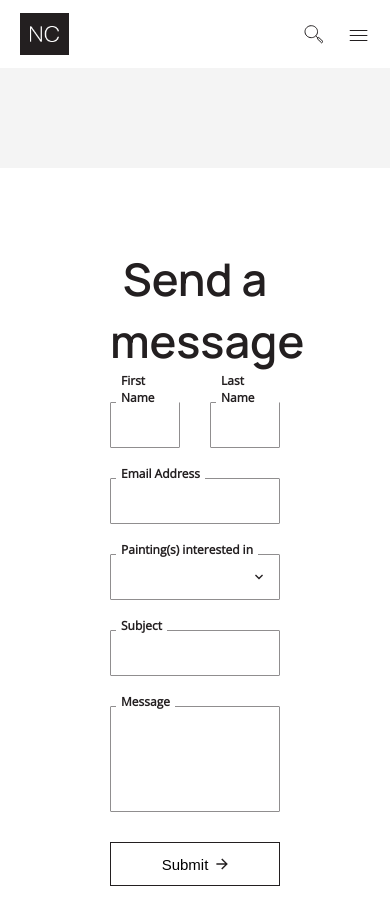
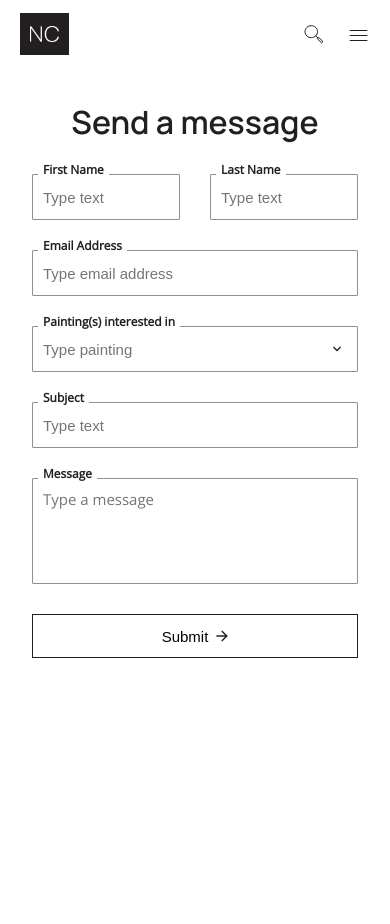
Before and after one commit to orrymevorach/nora-camps, a Next.js app: page /contact in a window 390 px wide. Shown: the top 924 px of the page. After the commit the page ends 844 px from the top, so only its background shows below. Built offline with nearby package versions, Linux system fonts and the light colour scheme.

Commit message:
form now responsive and refactored for readability

```diff
--- a/src/components/contact-form/contact-form.jsx
+++ b/src/components/contact-form/contact-form.jsx
@@ -1,14 +1,13 @@
 import { useState } from 'react';
 import { useForm } from 'react-hook-form';
-import clsx from 'clsx';
 import RightArrow from 'svg/right-arrow/right-arrow';
 import styles from './contact-form.module.scss';
-import DropDownMenu from './drop-down-menu/drop-down-menu';
-import DownArrow from '../shared/svg/down-arrow';
+import EmailInput from './email-input';
+import PaintingsInput from './paintings-input';
+import InputShell from './input-shell';
 
 export default function ContactForm() {
   const [isToggled, setIsToggled] = useState(false);
-
   const {
     register,
     handleSubmit,
@@ -25,124 +24,47 @@ export default function ContactForm() {
       <form className={styles.form} onSubmit={handleSubmit(onSubmit)}>
         <h1 className={styles.title}>Send a message</h1>
 
-        <div
-          className={clsx(
-            styles.formGroup,
-            styles.firstName,
-            errors.firstName ? styles.errorActive : ''
-          )}
-        >
-          <label>First Name</label>
-          <input
-            className={clsx(styles.input)}
-            type='text'
-            {...register('firstName', { required: true })}
+        <InputShell
+          name={'firstName'}
+          label={'First Name'}
+          styles={styles}
+          register={register}
+          errors={errors}
         />
-          {errors.lastName && (
-            <div className={styles.errorText}>First name is required</div>
-          )}
-        </div>
 
-        <div
-          className={clsx(
-            styles.formGroup,
-            styles.lastName,
-            errors.lastName ? styles.errorActive : ''
-          )}
-        >
-          <label>Last Name</label>
-          <input
-            className={styles.input}
-            type='text'
-            {...register('lastName', { required: true })}
+        <InputShell
+          name={'lastName'}
+          label={'Last Name'}
+          styles={styles}
+          register={register}
+          errors={errors}
         />
-          {errors.lastName && (
-            <div className={styles.errorText}>Last name is required</div>
-          )}
-        </div>
 
-        <div
-          className={clsx(
-            styles.formGroup,
-            styles.email,
-            errors.lastName ? styles.errorActive : ''
-          )}
-        >
-          <label>Email Address</label>
-          <input
-            className={styles.input}
-            type='text'
-            {...register('email', {
-              required: true,
-              pattern:
-                /^(([^<>()[\]\\.,;:\s@"]+(\.[^<>()[\]\\.,;:\s@"]+)*)|(".+"))@((\[[0-9]{1,3}\.[0-9]{1,3}\.[0-9]{1,3}\.[0-9]{1,3}\])|(([a-zA-Z\-0-9]+\.)+[a-zA-Z]{2,}))$/,
-            })}
-          />
-          {errors.email && (
-            <div className={styles.errorText}>{`${
-              errors.email.type === 'required'
-                ? 'Email is required'
-                : 'Invalid email address'
-            }`}</div>
-          )}
-        </div>
+        <EmailInput styles={styles} register={register} errors={errors} />
 
-        <div className={styles.painting}>
-          <div className={clsx(styles.formGroup)}>
-            <label>Painting(s) interested in</label>
-            <input className={styles.input} {...register('paintings')} />
-            <button
-              type='button'
-              className={styles.dropDownButton}
-              id='drop-down-arrow'
-              onClick={() => setIsToggled(prev => !prev)}
-            >
-              <DownArrow />
-            </button>
-          </div>
-          {isToggled && (
-            <DropDownMenu
+        <PaintingsInput
+          styles={styles}
           isToggled={isToggled}
           setIsToggled={setIsToggled}
+          register={register}
           setValue={setValue}
         />
-          )}
-        </div>
 
-        <div
-          className={clsx(
-            styles.formGroup,
-            styles.subject,
-            errors.lastName ? styles.errorActive : ''
-          )}
-        >
-          <label>Subject</label>
-          <input
-            className={styles.input}
-            type='text'
-            {...register('subject', { required: true })}
+        <InputShell
+          name={'subject'}
+          label={'Subject'}
+          styles={styles}
+          register={register}
+          errors={errors}
         />
-          {errors.subject && (
-            <div className={styles.errorText}>Subject is required</div>
-          )}
-        </div>
 
-        <div
-          className={clsx(
-            styles.formGroup,
-            styles.message,
-            errors.message ? styles.errorActive : ''
-          )}
-        >
-          <label>Message</label>
-          <textarea
-            className={styles.messageBox}
-            {...register('message', { required: true })}
+        <InputShell
+          name={'message'}
+          label={'Message'}
+          styles={styles}
+          register={register}
+          errors={errors}
         />
-          {errors.message && (
-            <div className={styles.errorText}>A message is required</div>
-          )}
-        </div>
 
         <button className={styles.submitButton} type='submit'>
           <p>Submit</p>
--- a/src/components/contact-form/contact-form.module.scss
+++ b/src/components/contact-form/contact-form.module.scss
@@ -63,12 +63,6 @@
     font-weight: bold;
     font-size: 12px;
   }
-
-  textarea {
-    height: 104px;
-    resize: none;
-    @include mixins.openSans;
-  }
 }
 
 .input,
@@ -82,6 +76,12 @@
 
 .input {
   height: 44px;
+}
+
+.messageBox {
+  height: 104px;
+  resize: none;
+  @include mixins.openSans;
 }
 
 $classes: firstName, lastName, email, painting, subject, message;
@@ -122,3 +122,20 @@ $classes: firstName, lastName, email, painting, subject, message;
 .errorActive {
   border-color: #ff0000;
 }
+
+.emailValidation {
+  display: flex;
+  align-items: center;
+  justify-content: center;
+  padding: 0.5rem;
+}
+
+@media (max-width: var.$mobile) {
+  .title {
+    font-size: 2rem;
+  }
+  .form {
+    margin-top: 0;
+    padding: 2rem;
+  }
+}
--- /dev/null
+++ b/src/components/contact-form/email-input.jsx
@@ -0,0 +1,57 @@
+import { useState } from 'react';
+import clsx from 'clsx';
+import EmailValidationError from 'svg/email-validation-error';
+import EmailValidationSuccess from 'svg/email-validation-success';
+import { emailValidator } from '@/utils/string-utils';
+
+export default function EmailInput({ styles, register, errors }) {
+  const [isEmailValidated, setIsEmailValidated] = useState(false);
+
+  const handleEmailInputChange = e => {
+    if (emailValidator.test(e.target.value)) {
+      setIsEmailValidated(true);
+    } else {
+      setIsEmailValidated(false);
+    }
+  };
+
+  return (
+    <div
+      className={clsx(
+        styles.formGroup,
+        styles.email,
+        errors.email ? styles.errorActive : ''
+      )}
+    >
+      <label>Email Address</label>
+      <input
+        className={styles.input}
+        placeholder='Type email address'
+        type='text'
+        {...register('email', {
+          pattern: emailValidator,
+          onChange: e => handleEmailInputChange(e),
+          required: true,
+        })}
+      />
+      {errors.email && (
+        <div className={styles.emailValidation}>
+          <EmailValidationError />
+        </div>
+      )}
+
+      {!errors.email && isEmailValidated && (
+        <div className={styles.emailValidation}>
+          <EmailValidationSuccess />
+        </div>
+      )}
+      {errors.email && (
+        <div className={styles.errorText}>{`${
+          errors.email.type === 'required'
+            ? 'Email is required'
+            : 'Invalid email address'
+        }`}</div>
+      )}
+    </div>
+  );
+}
--- /dev/null
+++ b/src/components/contact-form/input-shell.jsx
@@ -0,0 +1,33 @@
+import clsx from 'clsx';
+
+export default function InputShell({ styles, name, label, errors, register }) {
+  return (
+    <div
+      className={clsx(
+        styles.formGroup,
+        styles[name],
+        errors[name] ? styles.errorActive : ''
+      )}
+    >
+      <label>{label}</label>
+      {name !== 'message' ? (
+        <input
+          className={clsx(styles.input)}
+          placeholder='Type text'
+          type='text'
+          {...register(name, { required: true })}
+        />
+      ) : (
+        <textarea
+          className={styles.messageBox}
+          placeholder='Type a message'
+          type='text'
+          {...register('message', { required: true })}
+        />
+      )}
+      {errors[name] && (
+        <div className={styles.errorText}>{`${label} is required`}</div>
+      )}
+    </div>
+  );
+}
--- /dev/null
+++ b/src/components/contact-form/paintings-input.jsx
@@ -0,0 +1,39 @@
+import DropDownMenu from './drop-down-menu/drop-down-menu';
+import DownArrow from '../shared/svg/down-arrow';
+import clsx from 'clsx';
+
+export default function PaintingsInput({
+  styles,
+  isToggled,
+  setIsToggled,
+  register,
+  setValue,
+}) {
+  return (
+    <div className={styles.painting}>
+      <div className={clsx(styles.formGroup)}>
+        <label>Painting(s) interested in</label>
+        <input
+          placeholder='Type painting'
+          className={styles.input}
+          {...register('paintings')}
+        />
+        <button
+          type='button'
+          className={styles.dropDownButton}
+          id='drop-down-arrow'
+          onClick={() => setIsToggled(prev => !prev)}
+        >
+          <DownArrow />
+        </button>
+      </div>
+      {isToggled && (
+        <DropDownMenu
+          isToggled={isToggled}
+          setIsToggled={setIsToggled}
+          setValue={setValue}
+        />
+      )}
+    </div>
+  );
+}
--- /dev/null
+++ b/src/components/shared/svg/email-validation-error.jsx
@@ -0,0 +1,18 @@
+export default function EmailValidationError() {
+  return (
+    <svg
+      width='14'
+      height='14'
+      viewBox='0 0 14 14'
+      fill='none'
+      xmlns='http://www.w3.org/2000/svg'
+    >
+      <path
+        d='M6.5 7C6.5 7.27614 6.72386 7.5 7 7.5C7.27614 7.5 7.5 7.27614 7.5 7V3.5C7.5 3.22386 7.27614 3 7 3C6.72386 3 6.5 3.22386 6.5 3.5V7ZM7.5 9.59424C7.5 9.3181 7.27614 9.09424 7 9.09424C6.72386 9.09424 6.5 9.3181 6.5 9.59424V9.625C6.5 9.90114 6.72386 10.125 7 10.125C7.27614 10.125 7.5 9.90114 7.5 9.625V9.59424ZM13.5 7C13.5 10.5899 10.5899 13.5 7 13.5C3.41015 13.5 0.5 10.5899 0.5 7C0.5 3.41015 3.41015 0.5 7 0.5C10.5899 0.5 13.5 3.41015 13.5 7Z'
+        stroke='#FF0000'
+        stroke-linecap='round'
+        stroke-linejoin='round'
+      />
+    </svg>
+  );
+}
--- /dev/null
+++ b/src/components/shared/svg/email-validation-success.jsx
@@ -0,0 +1,14 @@
+export default function EmailValidationSuccess() {
+  return (
+    <svg
+      width='14'
+      height='14'
+      viewBox='0 0 14 14'
+      fill='none'
+      xmlns='http://www.w3.org/2000/svg'
+    >
+      <circle cx='7' cy='7' r='7' fill='#231F20' />
+      <path d='M4 7.91638L6.08398 10L10 5' stroke='white' />
+    </svg>
+  );
+}
--- a/src/utils/string-utils.js
+++ b/src/utils/string-utils.js
@@ -4,3 +4,6 @@ export const formatPrice = number => {
     currency: 'CAD',
   }).format(number);
 };
+
+export const emailValidator =
+  /^(([^<>()[\]\\.,;:\s@"]+(\.[^<>()[\]\\.,;:\s@"]+)*)|(".+"))@((\[[0-9]{1,3}\.[0-9]{1,3}\.[0-9]{1,3}\.[0-9]{1,3}\])|(([a-zA-Z\-0-9]+\.)+[a-zA-Z]{2,}))$/;
```
Lines whose indentation alone changed are shown as unchanged.
